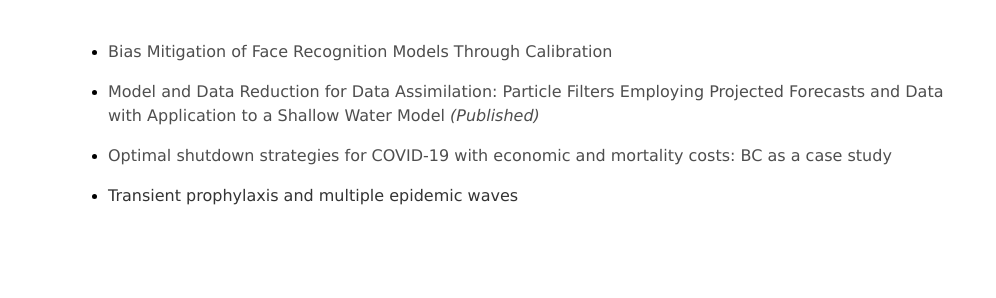
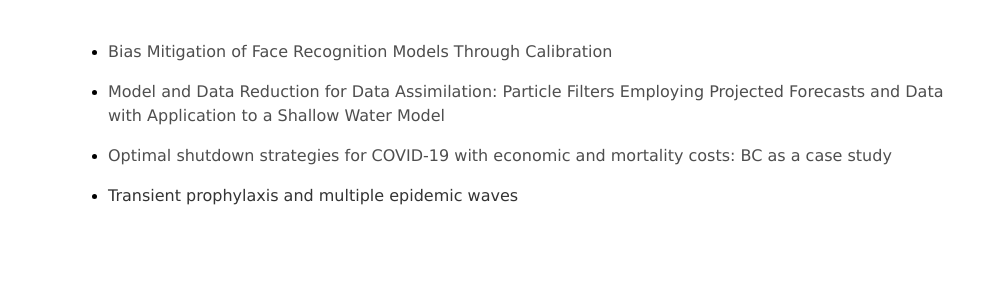
Before and after one commit to nmarzz/nmarzz.github.io, a Jekyll site: the page built from publications.html, in a window 1280 px wide. Shown: the part 159-457 px from the top of the page, without its empty margins (0-996 px from the left). Built offline with Jekyll 4.4.1, drawn with Linux system fonts in a browser that asks for light colours.

```diff
--- a/publications.html
+++ b/publications.html
@@ -7,7 +7,7 @@
 
 <ul>
 <li><p><a href="https://arxiv.org/abs/2106.03761l">Bias Mitigation of Face Recognition Models Through Calibration</a></p></li>
-<li><p><a href="https://arxiv.org/abs/2101.09252">Model and Data Reduction for Data Assimilation: Particle Filters Employing Projected Forecasts and Data with Application to a Shallow Water Model <i>(Published)</i></a></p></li>
+<li><p><a href="https://arxiv.org/abs/2101.09252">Model and Data Reduction for Data Assimilation: Particle Filters Employing Projected Forecasts and Data with Application to a Shallow Water Model</a></p></li>
 <li><p><a href="https://www.medrxiv.org/content/10.1101/2020.11.25.20239004v1.full">Optimal shutdown strategies for COVID-19 with economic and mortality costs: BC as a case study</a></p></li>
 <li><p>Transient prophylaxis and multiple epidemic waves</p></li>
 </ul>
```
